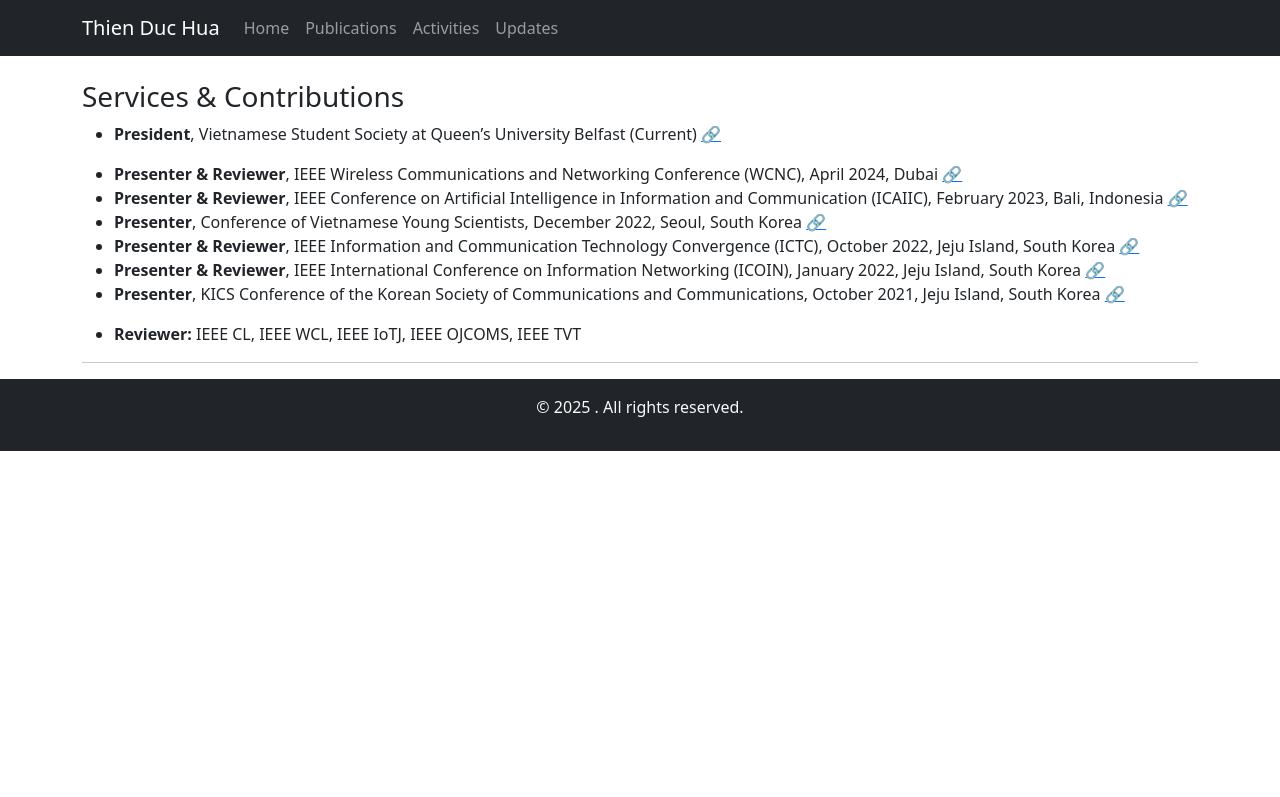
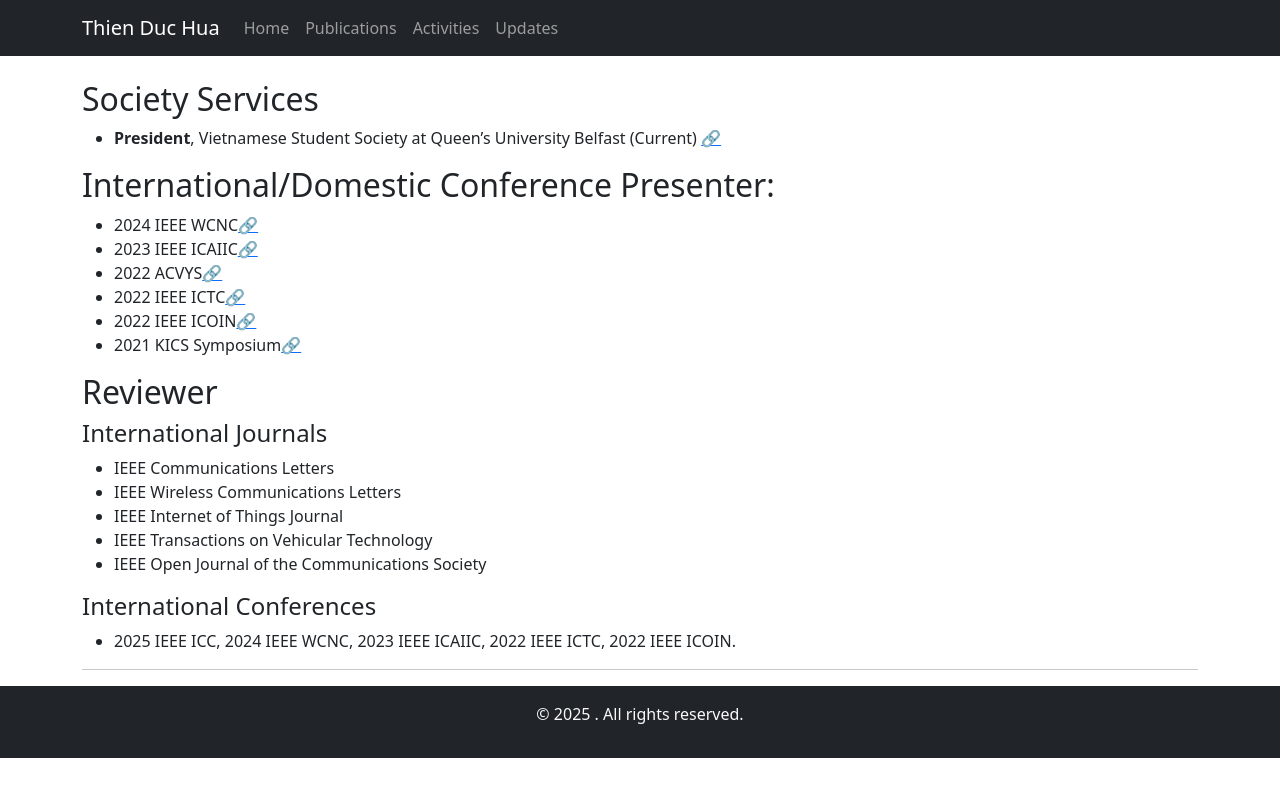
Before and after one commit to thienduchua/thienduchua.github.io, a Jekyll site: the page built from services.md, in a window 1280 px wide. Shown: the top 797 px of the page. Built offline with Jekyll 4.4.1, drawn with Linux system fonts in a browser that asks for light colours.

Commit message:
Update services.md

```diff
--- a/services.md
+++ b/services.md
@@ -3,18 +3,30 @@ layout: default
 title: Home
 ---
 
-### Services & Contributions
-
+## Society Services
 - **President**, Vietnamese Student Society at Queen’s University Belfast (Current) [🔗](https://home.q-su.org/clubssocieties/vietnamese/)
 
-- **Presenter & Reviewer**, IEEE Wireless Communications and Networking Conference (WCNC), April 2024, Dubai [🔗](https://ieeexplore.ieee.org/document/10571002)
-- **Presenter & Reviewer**, IEEE Conference on Artificial Intelligence in Information and Communication (ICAIIC), February 2023, Bali, Indonesia [🔗](https://ieeexplore.ieee.org/abstract/document/10067114)
-- **Presenter**, Conference of Vietnamese Young Scientists, December 2022, Seoul, South Korea [🔗](https://drive.google.com/file/d/1IFxmaldEJPH0fIn-uDcfLK72LDxNyuTP/view)
-- **Presenter & Reviewer**, IEEE Information and Communication Technology Convergence (ICTC), October 2022, Jeju Island, South Korea [🔗](https://ieeexplore.ieee.org/abstract/document/9952411)
-- **Presenter & Reviewer**, IEEE International Conference on Information Networking (ICOIN), January 2022, Jeju Island, South Korea [🔗](https://ieeexplore.ieee.org/abstract/document/9687180)
-- **Presenter**, KICS Conference of the Korean Society of Communications and Communications, October 2021, Jeju Island, South Korea [🔗](https://www.dbpia.co.kr/Journal/articleDetail?nodeId=NODE10587233)
 
-- **Reviewer:** IEEE CL, IEEE WCL, IEEE IoTJ, IEEE OJCOMS, IEEE TVT
+## International/Domestic Conference Presenter:
+- 2024 IEEE WCNC[🔗](https://ieeexplore.ieee.org/document/10571002)
+- 2023 IEEE ICAIIC[🔗](https://ieeexplore.ieee.org/abstract/document/10067114)
+- 2022 ACVYS[🔗](https://drive.google.com/file/d/1IFxmaldEJPH0fIn-uDcfLK72LDxNyuTP/view)
+- 2022 IEEE ICTC[🔗](https://ieeexplore.ieee.org/abstract/document/9952411)
+- 2022 IEEE ICOIN[🔗](https://ieeexplore.ieee.org/abstract/document/9687180)
+- 2021 KICS Symposium[🔗](https://www.dbpia.co.kr/Journal/articleDetail?nodeId=NODE10587233)
+
+
+## Reviewer
+
+#### International Journals
+- IEEE Communications Letters
+- IEEE Wireless Communications Letters
+- IEEE Internet of Things Journal
+- IEEE Transactions on Vehicular Technology
+- IEEE Open Journal of the Communications Society
+
+#### International Conferences
+- 2025 IEEE ICC, 2024 IEEE WCNC, 2023 IEEE ICAIIC, 2022 IEEE ICTC, 2022 IEEE ICOIN.
 
 
 ---
```
